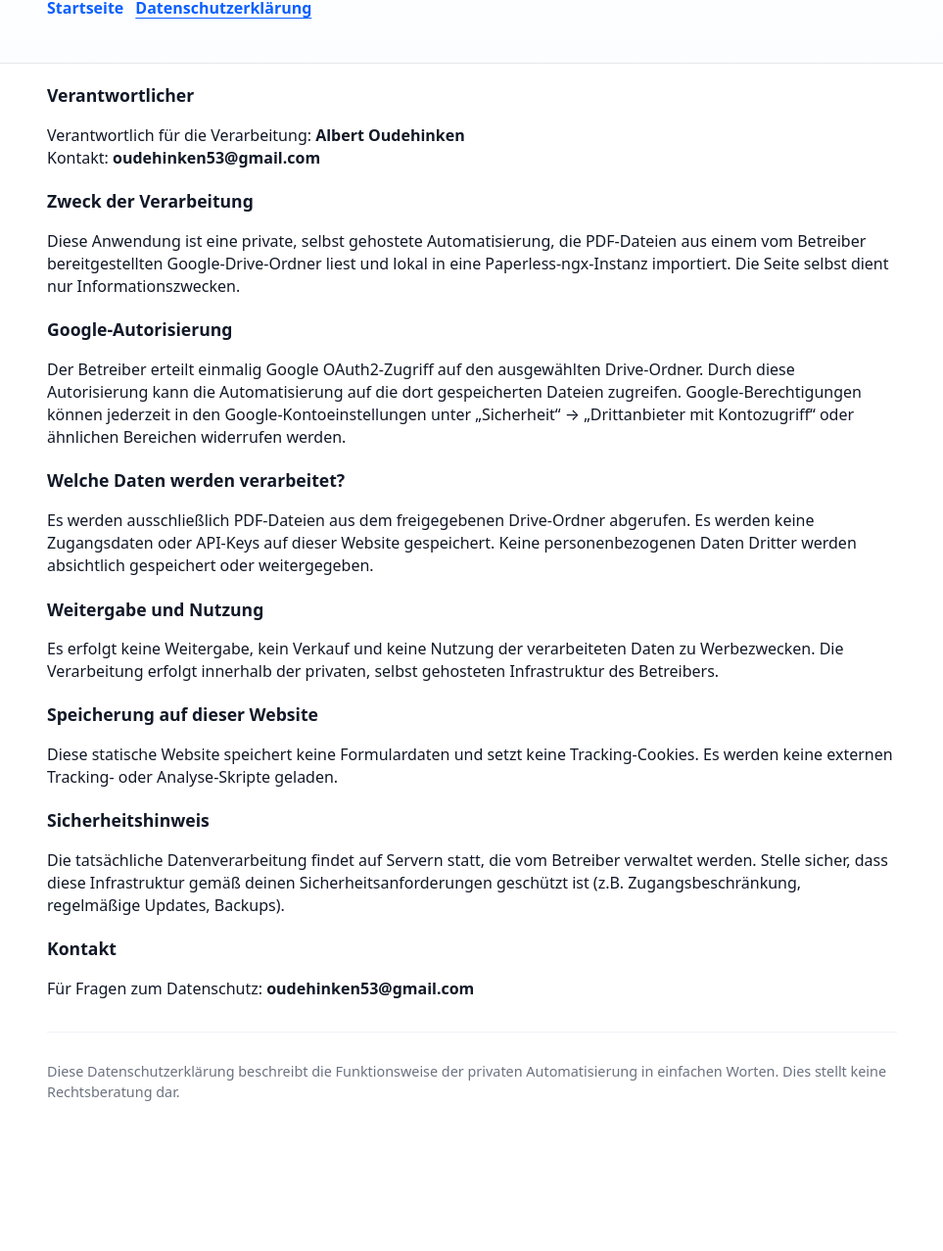
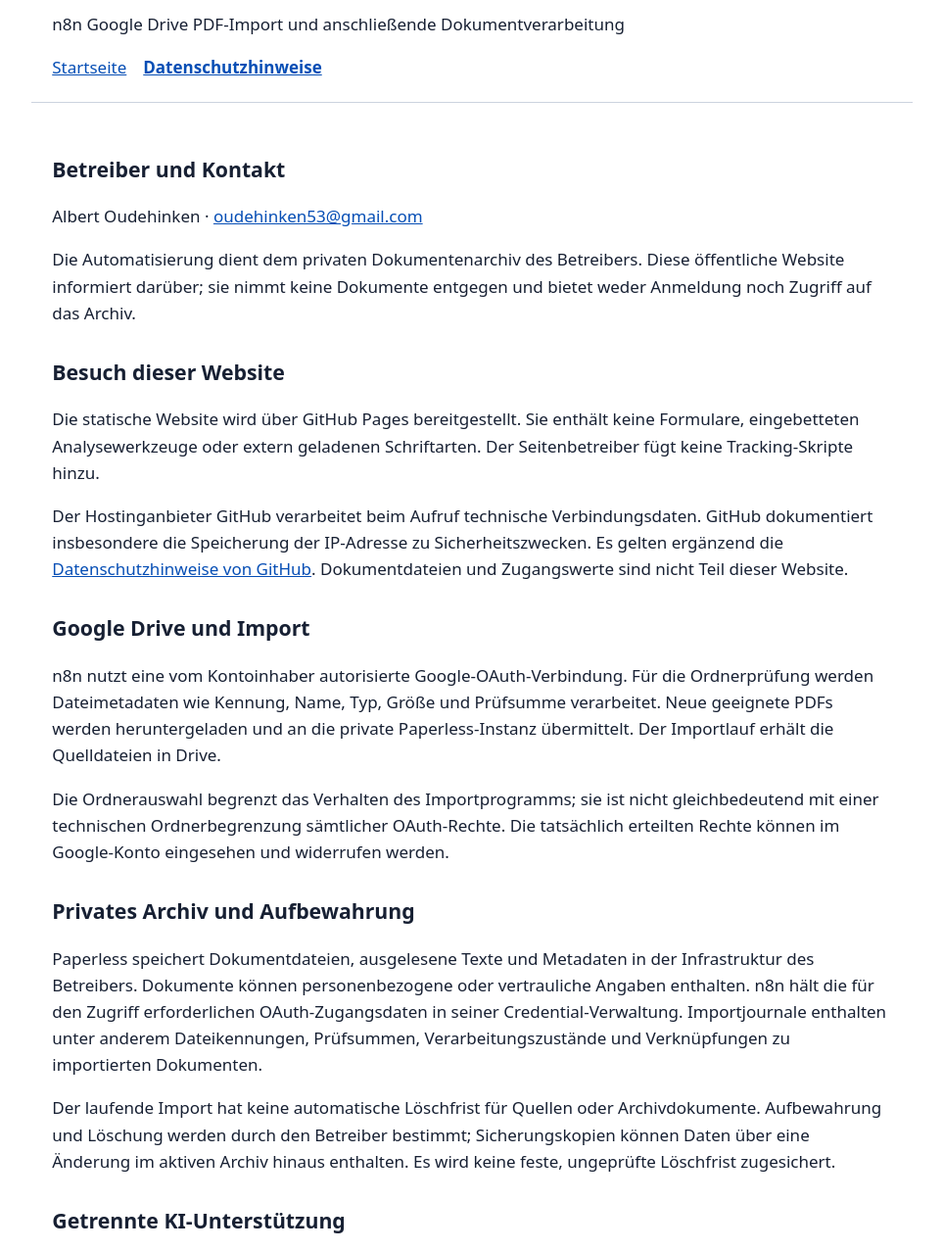
Before and after one commit to aloudehi/paperless, a plain HTML site: page privacy.html in a window 1280 px wide. Shown: the part 88-1365 px from the top of the page at 98% size, without its empty margins (158-1121 px from the left). Before the commit the page ends 1214 px from the top, so only its background shows below. Drawn offline with Linux system fonts and the light colour scheme.

Commit message:
Correct private PDF import and data processing information
Update only index.html, privacy.html and style.css. Clarify archival storage, retained Drive sources, OAuth scope boundaries, separate Gemini processing and GitHub Pages hosting. No application, OAuth configuration or credential changes.

```diff
--- a/privacy.html
+++ b/privacy.html
@@ -1,89 +1,92 @@
 <!doctype html>
 <html lang="de">
 <head>
-  <meta charset="utf-8" />
-  <meta name="viewport" content="width=device-width,initial-scale=1" />
-  <title>Datenschutzerklärung</title>
+  <meta charset="utf-8">
+  <meta name="viewport" content="width=device-width, initial-scale=1">
+  <title>Datenschutzhinweise – n8n Google Drive PDF-Import</title>
   <link rel="stylesheet" href="style.css">
 </head>
 <body>
   <a class="skip-link" href="#main">Zum Inhalt springen</a>
-
-  <header class="site-header" role="banner">
-    <div class="container">
-      <h1 class="site-title">Datenschutzerklärung</h1>
-      <nav class="site-nav" role="navigation" aria-label="Hauptnavigation">
-        <ul>
-          <li><a href="index.html">Startseite</a></li>
-          <li><a href="privacy.html" aria-current="page">Datenschutzerklärung</a></li>
-        </ul>
-      </nav>
-    </div>
+  <header class="container">
+    <h1>Datenschutzhinweise</h1>
+    <p>n8n Google Drive PDF-Import und anschließende Dokumentverarbeitung</p>
+    <nav aria-label="Hauptnavigation">
+      <a href="index.html">Startseite</a>
+      <a href="privacy.html" aria-current="page">Datenschutzhinweise</a>
+    </nav>
   </header>
-
-  <main id="main" class="container" role="main">
-    <section aria-labelledby="responsible">
-      <h2 id="responsible">Verantwortlicher</h2>
-      <p>
-        Verantwortlich für die Verarbeitung: <strong>Albert Oudehinken</strong><br>
-        Kontakt: <strong>oudehinken53@gmail.com</strong>
-      </p>
+  <main id="main" class="container">
+    <section aria-labelledby="operator">
+      <h2 id="operator">Betreiber und Kontakt</h2>
+      <p>Albert Oudehinken · <a href="mailto:oudehinken53@gmail.com">oudehinken53@gmail.com</a></p>
+      <p>Die Automatisierung dient dem privaten Dokumentenarchiv des Betreibers.
+        Diese öffentliche Website informiert darüber; sie nimmt keine Dokumente
+        entgegen und bietet weder Anmeldung noch Zugriff auf das Archiv.</p>
     </section>
-
-    <section aria-labelledby="purpose">
-      <h2 id="purpose">Zweck der Verarbeitung</h2>
-      <p>
-        Diese Anwendung ist eine private, selbst gehostete Automatisierung, die PDF-Dateien aus einem vom Betreiber bereitgestellten Google-Drive-Ordner liest und lokal in eine Paperless-ngx-Instanz importiert. Die Seite selbst dient nur Informationszwecken.
-      </p>
+    <section aria-labelledby="website">
+      <h2 id="website">Besuch dieser Website</h2>
+      <p>Die statische Website wird über GitHub Pages bereitgestellt. Sie enthält
+        keine Formulare, eingebetteten Analysewerkzeuge oder extern geladenen
+        Schriftarten. Der Seitenbetreiber fügt keine Tracking-Skripte hinzu.</p>
+      <p>Der Hostinganbieter GitHub verarbeitet beim Aufruf technische
+        Verbindungsdaten. GitHub dokumentiert insbesondere die Speicherung der
+        IP-Adresse zu Sicherheitszwecken. Es gelten ergänzend die
+        <a href="https://docs.github.com/en/site-policy/privacy-policies/github-general-privacy-statement">Datenschutzhinweise von GitHub</a>.
+        Dokumentdateien und Zugangswerte sind nicht Teil dieser Website.</p>
     </section>
-
-    <section aria-labelledby="oauth">
-      <h2 id="oauth">Google-Autorisierung</h2>
-      <p>
-        Der Betreiber erteilt einmalig Google OAuth2-Zugriff auf den ausgewählten Drive-Ordner. Durch diese Autorisierung kann die Automatisierung auf die dort gespeicherten Dateien zugreifen. Google-Berechtigungen können jederzeit in den Google-Kontoeinstellungen unter „Sicherheit“ → „Drittanbieter mit Kontozugriff“ oder ähnlichen Bereichen widerrufen werden.
-      </p>
+    <section aria-labelledby="drive">
+      <h2 id="drive">Google Drive und Import</h2>
+      <p>n8n nutzt eine vom Kontoinhaber autorisierte Google-OAuth-Verbindung.
+        Für die Ordnerprüfung werden Dateimetadaten wie Kennung, Name, Typ,
+        Größe und Prüfsumme verarbeitet. Neue geeignete PDFs werden
+        heruntergeladen und an die private Paperless-Instanz übermittelt.
+        Der Importlauf erhält die Quelldateien in Drive.</p>
+      <p>Die Ordnerauswahl begrenzt das Verhalten des Importprogramms; sie ist
+        nicht gleichbedeutend mit einer technischen Ordnerbegrenzung sämtlicher
+        OAuth-Rechte. Die tatsächlich erteilten Rechte können im Google-Konto
+        eingesehen und widerrufen werden.</p>
     </section>
-
-    <section aria-labelledby="what-is-processed">
-      <h2 id="what-is-processed">Welche Daten werden verarbeitet?</h2>
-      <p>
-        Es werden ausschließlich PDF-Dateien aus dem freigegebenen Drive-Ordner abgerufen. Es werden keine Zugangsdaten oder API-Keys auf dieser Website gespeichert. Keine personenbezogenen Daten Dritter werden absichtlich gespeichert oder weitergegeben.
-      </p>
+    <section aria-labelledby="archive">
+      <h2 id="archive">Privates Archiv und Aufbewahrung</h2>
+      <p>Paperless speichert Dokumentdateien, ausgelesene Texte und Metadaten
+        in der Infrastruktur des Betreibers. Dokumente können personenbezogene
+        oder vertrauliche Angaben enthalten. n8n hält die für den Zugriff
+        erforderlichen OAuth-Zugangsdaten in seiner Credential-Verwaltung.
+        Importjournale enthalten unter anderem Dateikennungen, Prüfsummen,
+        Verarbeitungszustände und Verknüpfungen zu importierten Dokumenten.</p>
+      <p>Der laufende Import hat keine automatische Löschfrist für Quellen oder
+        Archivdokumente. Aufbewahrung und Löschung werden durch den Betreiber
+        bestimmt; Sicherungskopien können Daten über eine Änderung im aktiven
+        Archiv hinaus enthalten. Es wird keine feste, ungeprüfte Löschfrist
+        zugesichert.</p>
     </section>
-
-    <section aria-labelledby="no-sharing">
-      <h2 id="no-sharing">Weitergabe und Nutzung</h2>
-      <p>
-        Es erfolgt keine Weitergabe, kein Verkauf und keine Nutzung der verarbeiteten Daten zu Werbezwecken. Die Verarbeitung erfolgt innerhalb der privaten, selbst gehosteten Infrastruktur des Betreibers.
-      </p>
+    <section aria-labelledby="ai">
+      <h2 id="ai">Getrennte KI-Unterstützung</h2>
+      <p>Zur Unterstützung der Metadatenerfassung kann die getrennte
+        Paperless-KI-Verarbeitung Dokumenttexte und weitere für die Aufgabe
+        benötigte Angaben an die Google Gemini API übermitteln. Ausgaben können
+        beispielsweise Rechnungsbeträge oder Referenznummern sein. Das ist eine
+        Verarbeitung außerhalb des privaten Servers, auch wenn der Drive-Import
+        und die Archivspeicherung selbst gehostet sind.</p>
+      <p>Für diese API-Verarbeitung gelten die zum eingesetzten Zugang und
+        Nutzungsort gehörenden
+        <a href="https://ai.google.dev/gemini-api/terms">Gemini-API-Bedingungen</a>
+        und Googles zugehörige Datenschutzhinweise. Diese Website verspricht
+        weder eine bestimmte serverseitige Löschfrist noch eine nicht geprüfte
+        Trainings- oder Regionsgarantie.</p>
     </section>
-
-    <section aria-labelledby="site-storage">
-      <h2 id="site-storage">Speicherung auf dieser Website</h2>
-      <p>
-        Diese statische Website speichert keine Formulardaten und setzt keine Tracking-Cookies. Es werden keine externen Tracking- oder Analyse-Skripte geladen.
-      </p>
+    <section aria-labelledby="revoke">
+      <h2 id="revoke">Widerruf und Rückfragen</h2>
+      <p>Der Kontoinhaber kann den Google-Zugriff in den
+        <a href="https://myaccount.google.com/connections">Google-Kontoeinstellungen</a>
+        widerrufen. Danach kann der Import nicht weiter auf Drive zugreifen.
+        Bereits importierte Dokumente, Journale und Sicherungskopien werden
+        durch den Widerruf nicht automatisch gelöscht. Rückfragen zur
+        Verarbeitung oder zu vorhandenen Kopien können an den Betreiber
+        gerichtet werden.</p>
     </section>
-
-    <section aria-labelledby="security">
-      <h2 id="security">Sicherheitshinweis</h2>
-      <p>
-        Die tatsächliche Datenverarbeitung findet auf Servern statt, die vom Betreiber verwaltet werden. Stelle sicher, dass diese Infrastruktur gemäß deinen Sicherheitsanforderungen geschützt ist (z.B. Zugangsbeschränkung, regelmäßige Updates, Backups).
-      </p>
-    </section>
-
-    <section aria-labelledby="contact">
-      <h2 id="contact">Kontakt</h2>
-      <p>
-        Für Fragen zum Datenschutz: <strong>oudehinken53@gmail.com</strong>
-      </p>
-    </section>
-
-    <footer class="page-footer" role="contentinfo">
-      <p class="small">
-        Diese Datenschutzerklärung beschreibt die Funktionsweise der privaten Automatisierung in einfachen Worten. Dies stellt keine Rechtsberatung dar.
-      </p>
-    </footer>
   </main>
+  <footer class="container"><p>Stand: 21. Oktober 2026 · <a href="index.html">Startseite</a></p></footer>
 </body>
 </html>
--- a/style.css
+++ b/style.css
@@ -1,111 +1,16 @@
-:root{
-  --bg:#ffffff;
-  --text:#111827;
-  --muted:#6b7280;
-  --accent:#0b5fff;
-  --max-width:900px;
-  --focus:3px solid #ffd54a;
-  font-family: system-ui, -apple-system, "Segoe UI", Roboto, "Helvetica Neue", Arial, "Noto Sans", "Apple Color Emoji", "Segoe UI Emoji", "Segoe UI Symbol";
-  color-scheme: light;
-}
-
-*{box-sizing:border-box}
-html,body{height:100%}
-body{
-  margin:0;
-  background:var(--bg);
-  color:var(--text);
-  line-height:1.45;
-  -webkit-font-smoothing:antialiased;
-}
-
-.container{
-  max-width:var(--max-width);
-  margin:1.25rem auto;
-  padding:0 1rem;
-}
-
-.site-header{
-  border-bottom:1px solid #e6e9ee;
-  background:linear-gradient(180deg,#ffffff, #fbfdff);
-  padding:1rem 0;
-}
-
-.site-title{
-  margin:0 0 .25rem 0;
-  font-size:1.4rem;
-}
-
-.site-tagline{
-  margin:0 0 .75rem 0;
-  color:var(--muted);
-  font-size:0.95rem;
-}
-
-.site-nav ul{
-  list-style:none;
-  margin:0;
-  padding:0;
-  display:flex;
-  gap:0.75rem;
-}
-
-.site-nav a{
-  color:var(--accent);
-  text-decoration:none;
-  font-weight:600;
-}
-
-.site-nav a[aria-current="page"]{
-  text-decoration:underline;
-  text-underline-offset:4px;
-}
-
-h2{font-size:1.1rem; margin-top:1.25rem}
-
-ul{margin-top:.5rem}
-
-.page-footer{
-  margin-top:2rem;
-  padding-top:1rem;
-  border-top:1px solid #eef2f6;
-  color:var(--muted);
-}
-
-.small{font-size:.9rem; color:var(--muted)}
-
-.skip-link{
-  position:absolute;
-  left:-999px;
-  top:auto;
-  width:1px;
-  height:1px;
-  overflow:hidden;
-}
-.skip-link:focus{
-  left:1rem;
-  top:1rem;
-  width:auto;
-  height:auto;
-  padding:.5rem .75rem;
-  background:#000;
-  color:#fff;
-  z-index:1000;
-  border-radius:4px;
-}
-
-a:focus, button:focus, input:focus, select:focus, textarea:focus{
-  outline:none;
-  box-shadow:var(--focus);
-  border-radius:4px;
-}
-
-@media (min-width:720px){
-  .site-header{padding:1.5rem 0}
-  .site-title{font-size:1.6rem}
-}
-
-@media print{
-  .site-nav, .small{display:none}
-  body{color:#000; background:#fff}
-}
+:root { font: 17px/1.6 system-ui, sans-serif; color: #172033; background: #fff; }
+* { box-sizing: border-box; }
+body { margin: 0; }
+.container { max-width: 900px; margin: 0 auto; padding: 1.25rem; }
+header { border-bottom: 1px solid #ccd3df; }
+h1 { font-size: 1.8rem; line-height: 1.2; }
+h2 { font-size: 1.25rem; margin-top: 1.75rem; }
+p { overflow-wrap: anywhere; }
+nav { display: flex; flex-wrap: wrap; gap: 1rem; }
+a { color: #064eb5; }
+a[aria-current="page"] { font-weight: bold; }
+a:focus-visible { outline: 3px solid #ad5400; outline-offset: 4px; }
+footer { border-top: 1px solid #ccd3df; font-size: .9rem; }
+.skip-link { position: absolute; left: -9999px; }
+.skip-link:focus { left: 1rem; top: 1rem; padding: .5rem; background: white; }
+@media (max-width: 480px) { :root { font-size: 16px; } h1 { font-size: 1.5rem; } }
```
Also changed, not shown: index.html (+46 -50 lines).
